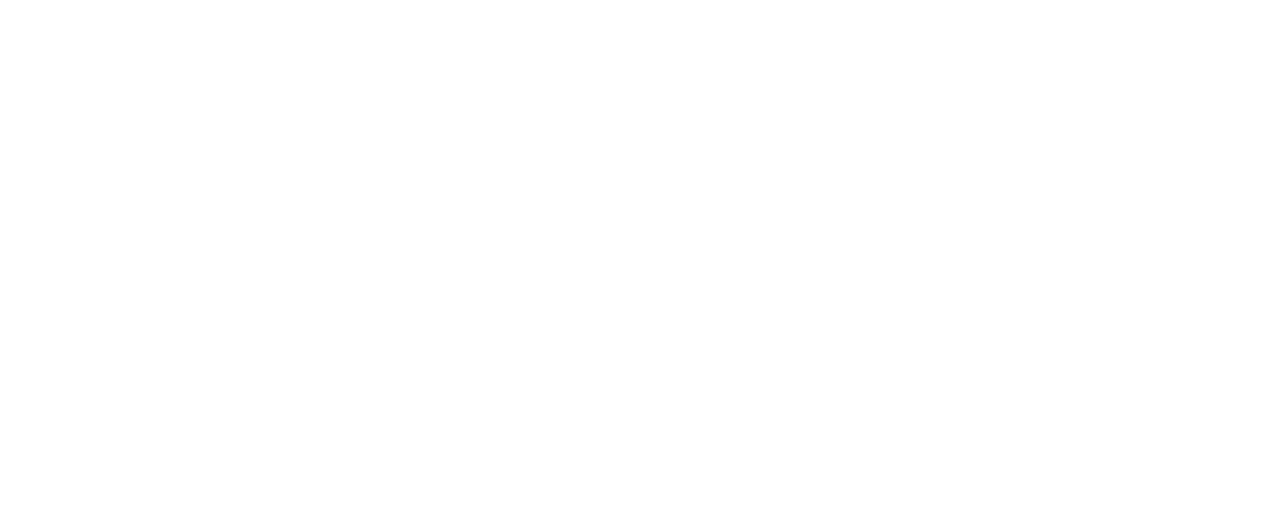
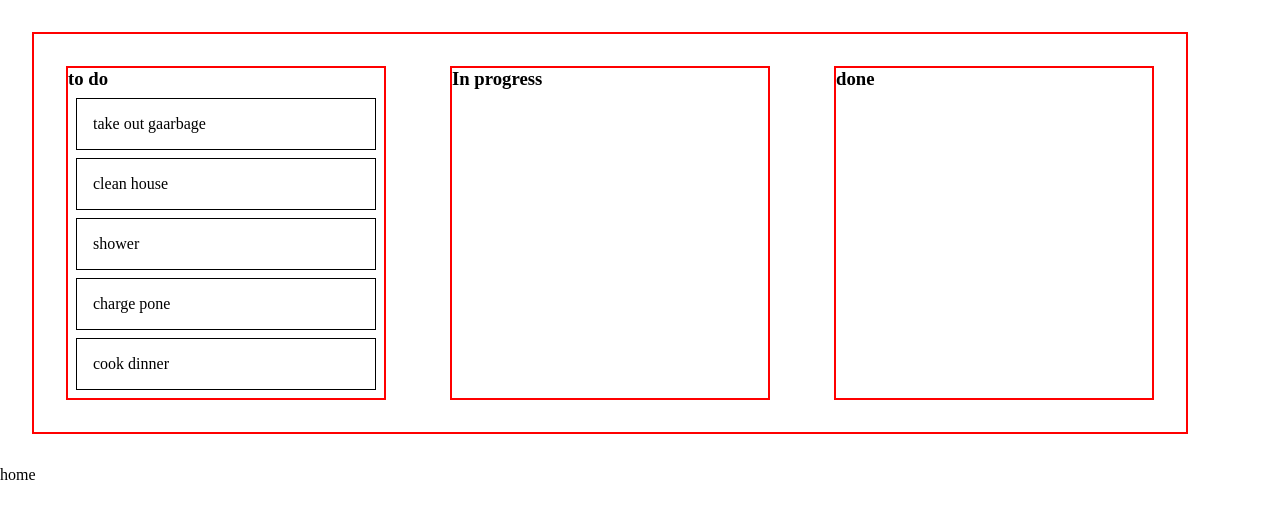
Before and after one commit to shashankskb18700/productivityWebApp, a React (Create React App) app: page / in a window 1280 px wide. Before the commit this address had no page. Shown: the top 518 px of the page. Built offline with nearby package versions, Linux system fonts and the light colour scheme.

Commit message:
add task component

```diff
--- a/package.json
+++ b/package.json
@@ -4,11 +4,13 @@
   "private": true,
   "proxy": "http://localhost:5000/",
   "dependencies": {
+    "@hello-pangea/dnd": "^16.6.0",
     "@testing-library/jest-dom": "^5.17.0",
     "@testing-library/react": "^13.4.0",
     "@testing-library/user-event": "^13.5.0",
     "axios": "^1.7.2",
     "react": "^18.3.1",
+    "react-beautiful-dnd": "^13.1.1",
     "react-dom": "^18.3.1",
     "react-redux": "^9.1.2",
     "react-router-dom": "^6.23.1",
--- /dev/null
+++ b/src/components/features/taskAndProject/components/columns/columns.css
@@ -0,0 +1,14 @@
+.container {
+  margin: 2em;
+  border: 2px solid red;
+  width: 90vw;
+  /* width: 400px; */
+}
+
+.taskList {
+  flex-grow: 1;
+}
+.dragOver {
+  background-color: chartreuse;
+  transition: background-color 0.2 ease;
+}
--- /dev/null
+++ b/src/components/features/taskAndProject/components/columns/columns.js
@@ -0,0 +1,37 @@
+import { Droppable } from "@hello-pangea/dnd";
+
+import Tasks from "../tasks/tasks";
+import "./columns.css";
+
+const Columns = (props) => {
+  return (
+    <div
+      className="container"
+      style={{
+        display: "flex",
+        flexDirection: "column",
+        width: "20em",
+      }}
+    >
+      <h3 className="title">{props.column.title}</h3>
+      <Droppable droppableId={props.column.id}>
+        {(provided, snapshot) => (
+          <div
+            className={
+              snapshot.isDraggingOver ? "taskList dragOver" : "taskList"
+            }
+            {...provided.droppableProps}
+            ref={provided.innerRef}
+            isDraggingOver={snapshot.isDraggingOver}
+          >
+            {props.tasks.map((task, index) => {
+              return <Tasks key={task.id} task={task} index={index}></Tasks>;
+            })}
+            {provided.placeholder}
+          </div>
+        )}
+      </Droppable>
+    </div>
+  );
+};
+export default Columns;
--- /dev/null
+++ b/src/components/features/taskAndProject/components/tasks/tasks.css
@@ -0,0 +1,10 @@
+.task {
+  padding: 1em;
+  border: 1px solid black;
+
+  margin: 0.5em;
+}
+
+.dragging {
+  background-color: rgb(27, 200, 27);
+}
--- /dev/null
+++ b/src/components/features/taskAndProject/components/tasks/tasks.js
@@ -0,0 +1,22 @@
+import "./tasks.css";
+import { Draggable } from "@hello-pangea/dnd";
+
+const Tasks = (props) => {
+  return (
+    <Draggable draggableId={props.task.id} index={props.index}>
+      {(provided, snapshot) => (
+        <div
+          className={snapshot.isDragging ? "task dragging" : "task"}
+          {...provided.draggableProps}
+          {...provided.dragHandleProps}
+          ref={provided.innerRef}
+          isDragging={snapshot.isDragging}
+        >
+          {props.task.content}
+        </div>
+      )}
+    </Draggable>
+  );
+};
+
+export default Tasks;
--- /dev/null
+++ b/src/components/features/taskAndProject/initialData.js
@@ -0,0 +1,29 @@
+const initialData = {
+  tasks: {
+    "task-1": { id: "task-1", content: "take out gaarbage" },
+    "task-2": { id: "task-2", content: "clean house" },
+    "task-3": { id: "task-3", content: "shower" },
+    "task-4": { id: "task-4", content: "charge pone " },
+    "task-5": { id: "task-5", content: "cook dinner" },
+  },
+
+  columns: {
+    "column-1": {
+      id: "column-1",
+      title: "to do",
+      taskIds: ["task-1", "task-2", "task-3", "task-4", "task-5"],
+    },
+    "column-2": {
+      id: "column-2",
+      title: "In progress",
+      taskIds: [],
+    },
+    "column-3": {
+      id: "column-3",
+      title: "done",
+      taskIds: [],
+    },
+  },
+  columnOrder: ["column-1", "column-2", "column-3"],
+};
+export default initialData;
--- /dev/null
+++ b/src/components/features/taskAndProject/taskAndProject.css
@@ -0,0 +1,4 @@
+.container {
+  display: flex;
+  flex-direction: row;
+}
--- /dev/null
+++ b/src/components/features/taskAndProject/taskAndProject.js
@@ -0,0 +1,94 @@
+import { useState } from "react";
+
+import initialData from "./initialData";
+import Columns from "./components/columns/columns";
+import { DragDropContext } from "@hello-pangea/dnd";
+import "./taskAndProject.css";
+
+const TaskAndProject = () => {
+  const [data, setData] = useState(initialData);
+
+  const onDragEnd = (result) => {
+    console.log(result);
+    const { destination, source, draggableId } = result;
+    if (!destination) {
+      return;
+    }
+    if (
+      destination.droppableId === source.droppableId &&
+      destination.index === source.index
+    ) {
+      return;
+    }
+    const start = data.columns[source.droppableId];
+
+    const finish = data.columns[destination.droppableId];
+    if (start === finish) {
+      const newTaskIds = Array.from(start.taskIds);
+      newTaskIds.splice(source.index, 1);
+      newTaskIds.splice(destination.index, 0, draggableId);
+
+      const newColumn = {
+        ...start,
+        taskIds: newTaskIds,
+      };
+      console.log(newColumn);
+
+      const newState = {
+        ...data,
+        columns: {
+          ...data.columns,
+          [newColumn.id]: newColumn,
+        },
+      };
+      console.log(newState);
+      setData(newState);
+      return;
+    }
+
+    const startTaskIds = Array.from(start.taskIds);
+    startTaskIds.splice(source.index, 1);
+    const newStart = {
+      ...start,
+      taskIds: startTaskIds,
+    };
+
+    const finishTaskIds = Array.from(finish.taskIds);
+    finishTaskIds.splice(destination.index, 0, draggableId);
+    const newFinish = {
+      ...finish,
+      taskIds: finishTaskIds,
+    };
+
+    const newState = {
+      ...data,
+      columns: {
+        ...data.columns,
+        [newStart.id]: newStart,
+        [newFinish.id]: newFinish,
+      },
+    };
+    console.log(newFinish);
+    setData(newState);
+  };
+
+  console.log(data);
+
+  return (
+    <DragDropContext onDragEnd={onDragEnd}>
+      <div className="container">
+        {data["columnOrder"].map((columnId) => {
+          const column = data.columns[columnId];
+
+          const tasks = column.taskIds.map((taskIds) => data.tasks[taskIds]);
+
+          return (
+            <Columns key={column.id} column={column} tasks={tasks}></Columns>
+          );
+        })}
+      </div>
+    </DragDropContext>
+  );
+};
+
+export default TaskAndProject;
--- /dev/null
+++ b/src/components/home/home.js
@@ -0,0 +1,12 @@
+import TaskAndProject from "../features/taskAndProject/taskAndProject";
+
+const Home = () => {
+  return (
+    <div>
+      <TaskAndProject></TaskAndProject>
+      home
+    </div>
+  );
+};
+
+export default Home;
--- a/src/components/routes/routes.js
+++ b/src/components/routes/routes.js
@@ -1,10 +1,12 @@
 import { Routes, Route } from "react-router-dom";
 import Auth from "../authentication/auth";
+import Home from "../home/home";
 
 const AppRouter = () => {
   return (
     <Routes>
       <Route path="/auth" element={<Auth></Auth>}></Route>
+      <Route path="/" element={<Home></Home>}></Route>
     </Routes>
   );
 };
```
Also changed, not shown: src/components/home/home.css (added), 1 other file (tests, documents, lock files or other folders).
